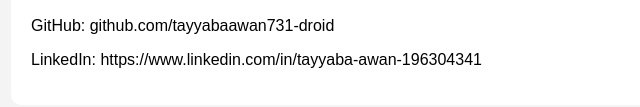
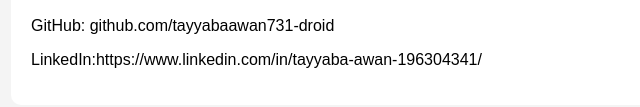
Before and after one commit to tayyabaawan731-droid/the-arzens-portfolio, a plain HTML site: page index.html in a window 1280 px wide. Shown: the part 1112-1219 px from the top of the page, 9-649 px from the left. Drawn offline with Linux system fonts and the light colour scheme.

Commit message:
Add files via upload

```diff
--- a/index.html
+++ b/index.html
@@ -55,7 +55,7 @@
     <section>
         <h2>Contact</h2>
         <p>GitHub: github.com/tayyabaawan731-droid</p>
-        <p>LinkedIn: https://www.linkedin.com/in/tayyaba-awan-196304341</p>
+        <p>LinkedIn:https://www.linkedin.com/in/tayyaba-awan-196304341/</p>
     </section>
 
 </body>
```
